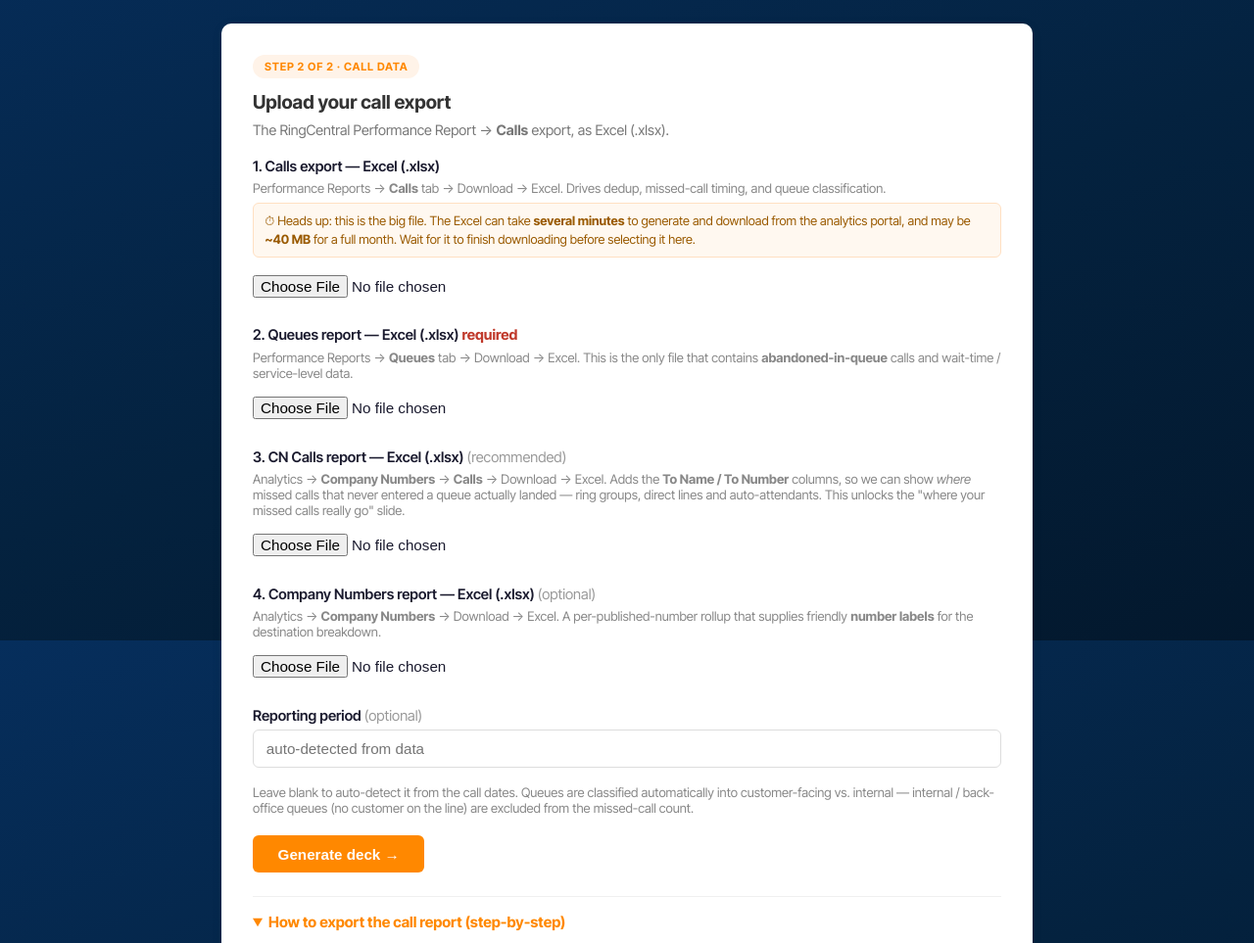
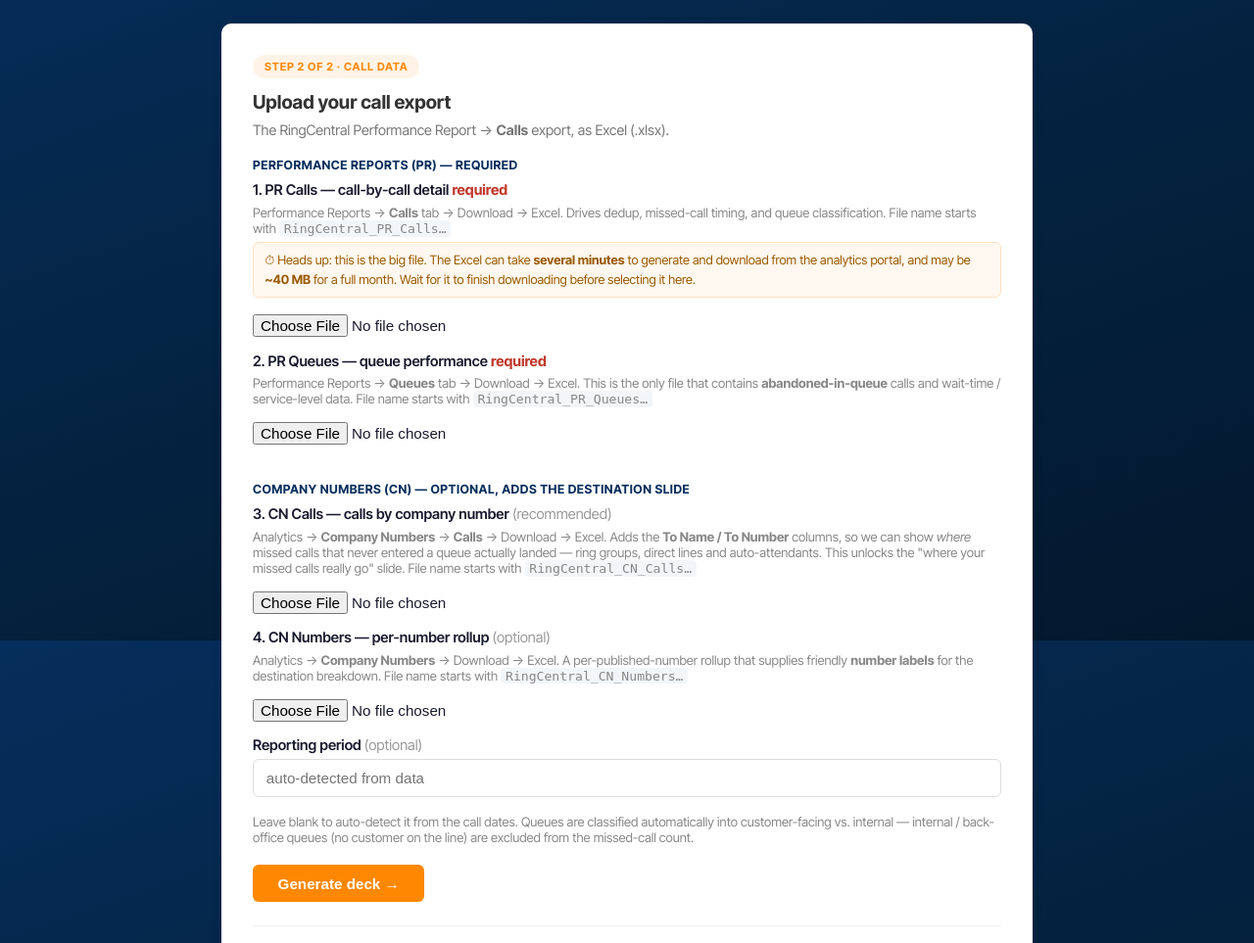
Before and after one commit to nmludwig/rng-performance-analyzer, a Flask app: template templates/upload.html in a window 1280 px wide. Shown: the part 146-1109 px from the top of the page at 98% size. Run offline with Flask 3, Linux system fonts and the light colour scheme; the template is opened without the code that fills it, so the values that code supplies are empty.

Commit message:
Add filename-structure warnings + clearer upload categories
Group the four uploads into PR (Performance Reports) and CN (Company
Numbers) sections with consistent labels and the expected file-name
prefix shown for each slot. Warn — without blocking — when a selected
file's name doesn't match the expected RingCentral export prefix, both
client-side on selection and server-side as a backstop.

Co-Authored-By: Claude Opus 4.7 <noreply@anthropic.com>

```diff
--- a/app.py
+++ b/app.py
@@ -191,6 +191,22 @@ def upload(run_id):
         if f and f.filename and not f.filename.lower().endswith((".xlsx", ".xls")):
             flash(f"Only Excel files (.xlsx / .xls) are accepted for the {label}.")
             return redirect(url_for("upload_step", run_id=run_id))
+
+    # Non-blocking filename-structure warning: RingCentral exports follow a
+    # predictable naming scheme, so a mismatched prefix usually means the wrong
+    # report (or tab) was downloaded into that slot. We warn but still proceed.
+    _expected = (
+        (file, "RingCentral_PR_Calls", "PR Calls"),
+        (queues_file, "RingCentral_PR_Queues", "PR Queues"),
+        (cn_calls_file, "RingCentral_CN_Calls", "CN Calls"),
+        (company_numbers_file, "RingCentral_CN_Numbers", "CN Numbers"),
+    )
+    for f, prefix, label in _expected:
+        if f and f.filename and not f.filename.lower().startswith(prefix.lower()):
+            flash(
+                f"Heads up: the file you uploaded for {label} (“{f.filename}”) "
+                f"doesn’t start with “{prefix}…”. Double-check it’s "
+                f"the right export.")
 
     upload_path = UPLOAD_FOLDER / f"{run_id}.xlsx"
     file.save(upload_path)
--- a/templates/upload.html
+++ b/templates/upload.html
@@ -28,10 +28,14 @@
   </p>
 
   <form method="POST" action="{{ url_for('upload', run_id=run_id) }}" enctype="multipart/form-data">
-    <label for="report">1. Calls export — Excel (.xlsx)</label>
+    <div style="font-weight:700;font-size:0.78rem;letter-spacing:0.04em;text-transform:uppercase;
+         color:#062E5C;margin:0 0 0.6rem;">Performance Reports (PR) — required</div>
+
+    <label for="report">1. PR Calls — call-by-call detail <span style="color:#c0392b;font-weight:700;">required</span></label>
     <p style="font-size:0.82rem;color:#888;margin:0.1rem 0 0.4rem;">
       Performance Reports → <strong>Calls</strong> tab → Download → Excel. Drives dedup,
       missed-call timing, and queue classification.
+      File name starts with <code style="background:#f3f5f8;padding:0.05rem 0.3rem;border-radius:4px;">RingCentral_PR_Calls…</code>
     </p>
     <p style="font-size:0.8rem;color:#9a5a00;background:#fff8f0;border:1px solid #ffe0c2;
        border-radius:6px;padding:0.5rem 0.7rem;margin:0.1rem 0 0.5rem;line-height:1.5;">
@@ -39,34 +43,44 @@
       generate and download from the analytics portal, and may be <strong>~40&nbsp;MB</strong> for
       a full month. Wait for it to finish downloading before selecting it here.
     </p>
-    <input type="file" id="report" name="report" accept=".xlsx,.xls"
-           style="width:100%;padding:0.6rem 0;margin-bottom:1.25rem;font-size:0.95rem;" required>
+    <input type="file" id="report" name="report" accept=".xlsx,.xls" data-expect="RingCentral_PR_Calls" data-expect-label="RingCentral_PR_Calls…"
+           style="width:100%;padding:0.6rem 0;margin-bottom:0.35rem;font-size:0.95rem;" required>
+    <p class="filewarn" data-for="report"></p>
 
-    <label for="queues_report">2. Queues report — Excel (.xlsx) <span style="color:#c0392b;font-weight:700;">required</span></label>
+    <label for="queues_report">2. PR Queues — queue performance <span style="color:#c0392b;font-weight:700;">required</span></label>
     <p style="font-size:0.82rem;color:#888;margin:0.1rem 0 0.4rem;">
       Performance Reports → <strong>Queues</strong> tab → Download → Excel. This is the only
       file that contains <strong>abandoned-in-queue</strong> calls and wait-time / service-level data.
+      File name starts with <code style="background:#f3f5f8;padding:0.05rem 0.3rem;border-radius:4px;">RingCentral_PR_Queues…</code>
     </p>
-    <input type="file" id="queues_report" name="queues_report" accept=".xlsx,.xls"
-           style="width:100%;padding:0.6rem 0;margin-bottom:1.25rem;font-size:0.95rem;" required>
+    <input type="file" id="queues_report" name="queues_report" accept=".xlsx,.xls" data-expect="RingCentral_PR_Queues" data-expect-label="RingCentral_PR_Queues…"
+           style="width:100%;padding:0.6rem 0;margin-bottom:0.35rem;font-size:0.95rem;" required>
+    <p class="filewarn" data-for="queues_report"></p>
 
-    <label for="cn_calls">3. CN Calls report — Excel (.xlsx) <span style="font-weight:400;color:#999;">(recommended)</span></label>
+    <div style="font-weight:700;font-size:0.78rem;letter-spacing:0.04em;text-transform:uppercase;
+         color:#062E5C;margin:1.4rem 0 0.6rem;">Company Numbers (CN) — optional, adds the destination slide</div>
+
+    <label for="cn_calls">3. CN Calls — calls by company number <span style="font-weight:400;color:#999;">(recommended)</span></label>
     <p style="font-size:0.82rem;color:#888;margin:0.1rem 0 0.4rem;">
       Analytics → <strong>Company Numbers</strong> → <strong>Calls</strong> → Download → Excel. Adds the
       <strong>To&nbsp;Name / To&nbsp;Number</strong> columns, so we can show <em>where</em> missed calls
       that never entered a queue actually landed — ring groups, direct lines and auto-attendants.
       This unlocks the "where your missed calls really go" slide.
+      File name starts with <code style="background:#f3f5f8;padding:0.05rem 0.3rem;border-radius:4px;">RingCentral_CN_Calls…</code>
     </p>
-    <input type="file" id="cn_calls" name="cn_calls" accept=".xlsx,.xls"
-           style="width:100%;padding:0.6rem 0;margin-bottom:1.25rem;font-size:0.95rem;">
+    <input type="file" id="cn_calls" name="cn_calls" accept=".xlsx,.xls" data-expect="RingCentral_CN_Calls" data-expect-label="RingCentral_CN_Calls…"
+           style="width:100%;padding:0.6rem 0;margin-bottom:0.35rem;font-size:0.95rem;">
+    <p class="filewarn" data-for="cn_calls"></p>
 
-    <label for="company_numbers">4. Company Numbers report — Excel (.xlsx) <span style="font-weight:400;color:#999;">(optional)</span></label>
+    <label for="company_numbers">4. CN Numbers — per-number rollup <span style="font-weight:400;color:#999;">(optional)</span></label>
     <p style="font-size:0.82rem;color:#888;margin:0.1rem 0 0.4rem;">
       Analytics → <strong>Company Numbers</strong> → Download → Excel. A per-published-number rollup that
       supplies friendly <strong>number labels</strong> for the destination breakdown.
+      File name starts with <code style="background:#f3f5f8;padding:0.05rem 0.3rem;border-radius:4px;">RingCentral_CN_Numbers…</code>
     </p>
-    <input type="file" id="company_numbers" name="company_numbers" accept=".xlsx,.xls"
-           style="width:100%;padding:0.6rem 0;margin-bottom:1.25rem;font-size:0.95rem;">
+    <input type="file" id="company_numbers" name="company_numbers" accept=".xlsx,.xls" data-expect="RingCentral_CN_Numbers" data-expect-label="RingCentral_CN_Numbers…"
+           style="width:100%;padding:0.6rem 0;margin-bottom:0.35rem;font-size:0.95rem;">
+    <p class="filewarn" data-for="company_numbers"></p>
 
     <label for="reporting_period">Reporting period <span style="font-weight:400;color:#999;">(optional)</span></label>
     <input type="text" id="reporting_period" name="reporting_period" placeholder="auto-detected from data">
@@ -163,6 +177,24 @@
     animation: rc-spin 0.7s linear infinite;
   }
   .btn[disabled] { opacity: 0.7; cursor: progress; }
+  .filewarn {
+    display: none;
+    font-size: 0.82rem;
+    line-height: 1.45;
+    color: #9a5a00;
+    background: #fff8f0;
+    border: 1px solid #ffe0c2;
+    border-radius: 6px;
+    padding: 0.45rem 0.65rem;
+    margin: 0 0 1.0rem;
+  }
+  .filewarn.show { display: block; }
+  .filewarn.ok {
+    display: block;
+    color: #1f7a32;
+    background: #f1f9f2;
+    border-color: #cce8d1;
+  }
 </style>
 <script>
   (function () {
@@ -177,6 +209,40 @@
       btn.textContent = 'Uploading…';
       if (status) status.style.display = 'inline-block';
     });
+
+    // --- Filename-structure warnings -------------------------------------
+    // Each file input declares the expected RingCentral export prefix via
+    // data-expect. On selection we compare (case-insensitively) and show a
+    // non-blocking warning if it doesn't match — the user can still submit.
+    function warnEl(name) {
+      return document.querySelector('.filewarn[data-for="' + name + '"]');
+    }
+    function checkInput(input) {
+      var w = warnEl(input.name);
+      if (!w) return;
+      var expect = (input.getAttribute('data-expect') || '');
+      var label = (input.getAttribute('data-expect-label') || expect);
+      if (!input.files || !input.files.length) {
+        w.className = 'filewarn';
+        w.textContent = '';
+        return;
+      }
+      var fname = input.files[0].name || '';
+      var ok = fname.toLowerCase().indexOf(expect.toLowerCase()) === 0;
+      if (ok) {
+        w.className = 'filewarn ok';
+        w.textContent = '✓ Looks right — matches the expected ' + label + ' export.';
+      } else {
+        w.className = 'filewarn show';
+        w.innerHTML = '⚠ This may not be the right file. The name should start with <strong>' +
+          label + '</strong>, but you picked “' + fname +
+          '”. Double-check you exported the correct report (you can still submit if you’re sure).';
+      }
+    }
+    var inputs = form.querySelectorAll('input[type="file"][data-expect]');
+    Array.prototype.forEach.call(inputs, function (input) {
+      input.addEventListener('change', function () { checkInput(input); });
+    });
   })();
 </script>
 {% endblock %}
```
